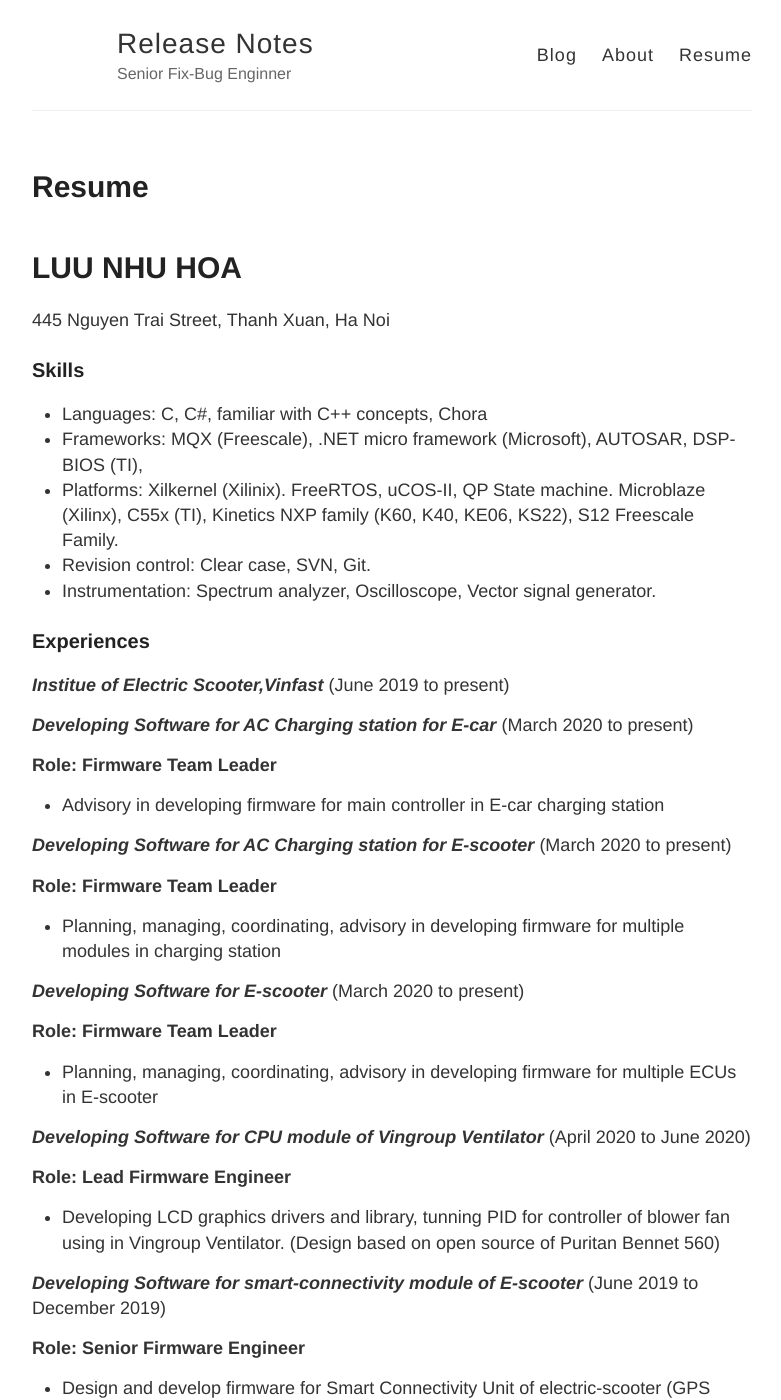
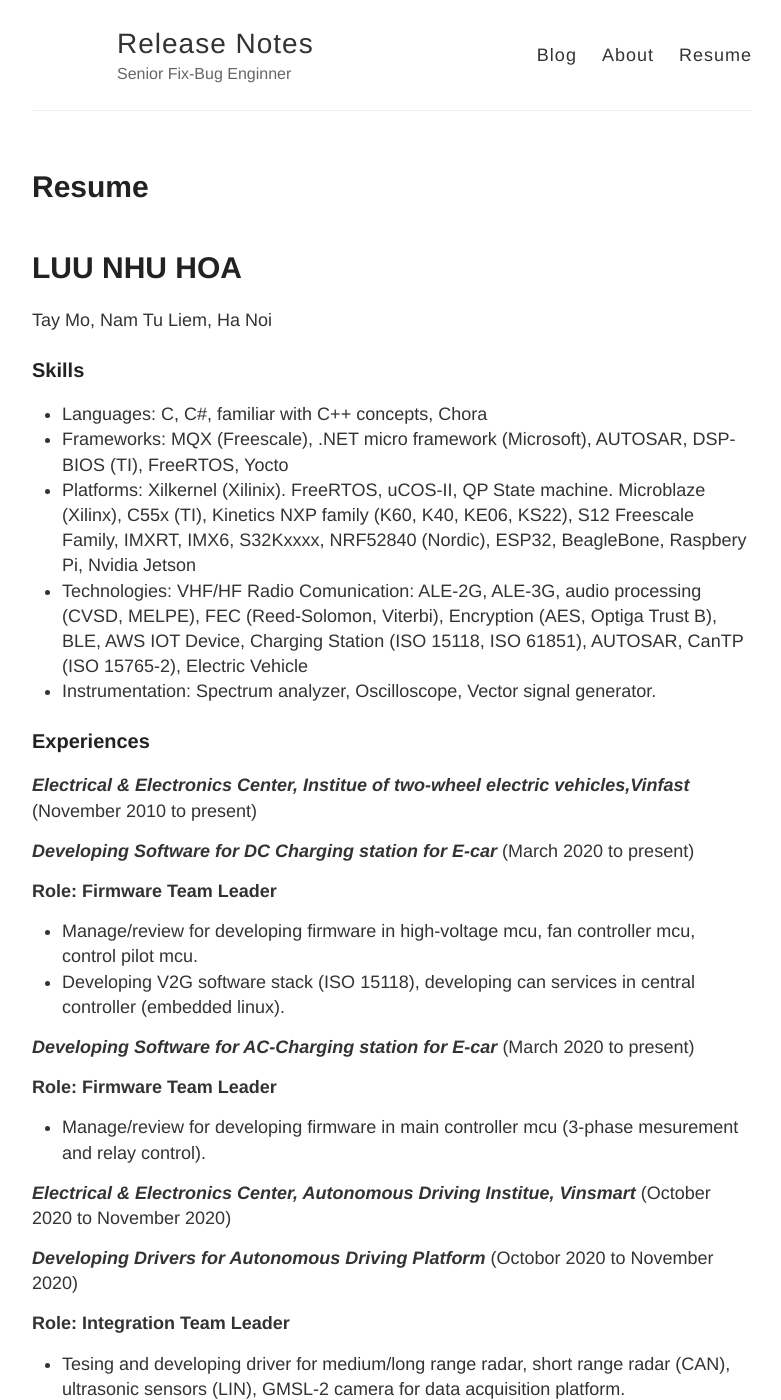
Before and after one commit to hoaln/hoaln.github.io, a Jekyll site: the page built from resume.md, in a window 1280 px wide and 1400 px high. Shown: the whole window, without its empty margins (248-1029 px from the left). Built offline with Jekyll 4.4.1, drawn with Linux system fonts in a browser that asks for light colours; some of the changed text lies outside the part shown.

Commit message:
Update resume.md

```diff
--- a/resume.md
+++ b/resume.md
@@ -6,37 +6,54 @@
 
 # LUU NHU HOA
 
-445 Nguyen Trai Street, Thanh Xuan, Ha Noi
+Tay Mo, Nam Tu Liem, Ha Noi
 
 
 ### Skills
 - Languages: C, C#, familiar with C++ concepts, Chora
-- Frameworks: MQX	(Freescale),	.NET	micro	framework	(Microsoft),	AUTOSAR,	DSP-BIOS	(TI),
-- Platforms: Xilkernel (Xilinix). FreeRTOS, uCOS-II, QP State machine. Microblaze  (Xilinx),  C55x  (TI),  Kinetics  NXP family  (K60,  K40, KE06, KS22),  S12  Freescale Family.
-- Revision control: Clear case, SVN, Git.
+- Frameworks: MQX	(Freescale),	.NET	micro	framework	(Microsoft),	AUTOSAR,	DSP-BIOS	(TI), FreeRTOS, Yocto
+- Platforms: Xilkernel (Xilinix). FreeRTOS, uCOS-II, QP State machine. Microblaze  (Xilinx),  C55x  (TI),  Kinetics  NXP family  (K60,  K40, KE06, KS22),  S12  Freescale Family, IMXRT, IMX6, S32Kxxxx, NRF52840 (Nordic), ESP32, BeagleBone, Raspbery Pi, Nvidia Jetson
+- Technologies: VHF/HF Radio Comunication: ALE-2G, ALE-3G, audio processing (CVSD, MELPE), FEC (Reed-Solomon, Viterbi), Encryption (AES, Optiga Trust B), BLE, AWS IOT Device, Charging Station (ISO 15118, ISO 61851), AUTOSAR, CanTP (ISO 15765-2), Electric Vehicle
 - Instrumentation: Spectrum analyzer, Oscilloscope, Vector signal generator.
 
 ### Experiences
 
-***Institue of Electric Scooter,Vinfast*** (June 2019 to present)
+***Electrical & Electronics Center, Institue of two-wheel electric vehicles,Vinfast*** (November 2010 to present)
 
-***Developing Software for AC Charging station for E-car*** (March 2020 to present)
+***Developing Software for DC Charging station for E-car*** (March 2020 to present)
 
 **Role: Firmware Team Leader**
 
-- Advisory in developing firmware for main controller in E-car charging station
+- Manage/review for developing firmware in high-voltage mcu, fan controller mcu, control pilot mcu.
+- Developing V2G software stack (ISO 15118), developing can services in central controller (embedded linux).
 
-***Developing Software for AC Charging station for E-scooter*** (March 2020 to present)
+***Developing Software for AC-Charging station for E-car*** (March 2020 to present)
 
 **Role: Firmware Team Leader**
 
-- Planning, managing, coordinating, advisory in developing firmware for multiple modules in charging station
+ - Manage/review for developing firmware in main controller mcu (3-phase mesurement and relay control).
 
-***Developing Software for E-scooter*** (March 2020 to present)
+***Electrical & Electronics Center, Autonomous Driving Institue, Vinsmart*** (October 2020 to November 2020)
+
+***Developing Drivers for Autonomous Driving Platform*** (Octobor 2020 to November 2020)
+
+**Role: Integration Team Leader**
+
+- Tesing and developing driver for medium/long range radar, short range radar (CAN), ultrasonic sensors (LIN), GMSL-2 camera for data acquisition platform.
+
+***Electrical & Electronics Center, Institue of two-wheel electric vehicles,Vinfast*** (June 2019 to October 2020)
+
+***Developing Software for AC-Charging station for E-scooter*** (March 2020 to September 2020)
 
 **Role: Firmware Team Leader**
 
-- Planning, managing, coordinating, advisory in developing firmware for multiple ECUs in E-scooter
+- Planning, managing, coordinating, advisory, review in developing firmware for charging point mcu, central gateway mcu in E-scooter charging station.
+
+***Developing Software for E-scooter*** (March 2020 to April 2021)
+
+**Role: Firmware Team Leader**
+
+- Planning, managing, coordinating, advisory, review in developing firmware for multiple ECUs in E-scooter (Ludo, Impes, Klara S, Theon, ...)
 
 ***Developing Software for CPU module of Vingroup Ventilator*** (April 2020 to June 2020)
 
```
